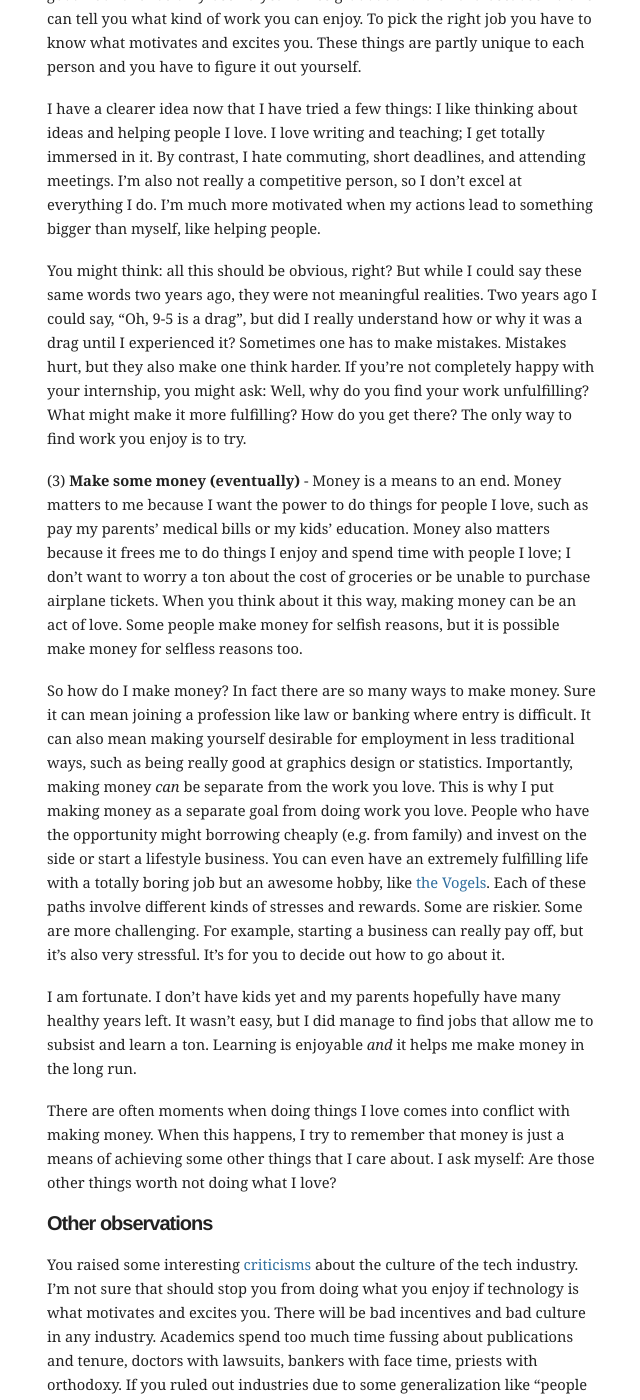
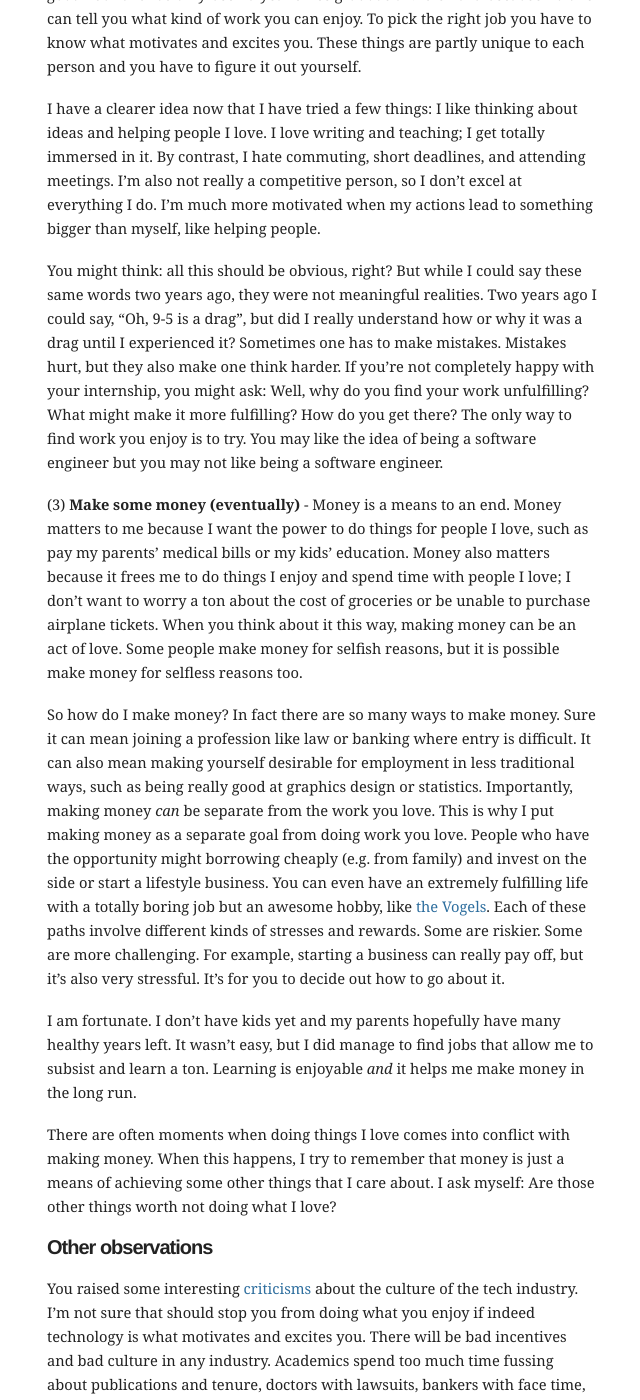
Before and after one commit to mbwong/mbwong.github.com, a Jekyll site: the page built from _posts/2013-06-16-entering-adulthood.md, in a window 1280 px wide and 1400 px high, scrolled down 862 px. Shown: the whole window, without its empty margins (303-943 px from the left). Built offline with Jekyll 4.4.1, drawn with Linux system fonts in a browser that asks for light colours; some of the changed text lies outside the part shown.

Commit message:
Update 2013-06-16-entering-adulthood.md

```diff
--- a/_posts/2013-06-16-entering-adulthood.md
+++ b/_posts/2013-06-16-entering-adulthood.md
@@ -31,7 +31,7 @@ I cannot claim to have any more experience than you, but perhaps I have gained f
 
 I have a clearer idea now that I have tried a few things: I like thinking about ideas and helping people I love. I love writing and teaching; I get totally immersed in it. By contrast, I hate commuting, short deadlines, and attending meetings. I'm also not really a competitive person, so I don't excel at everything I do. I'm much more motivated when my actions lead to something bigger than myself, like helping people.
 
-You might think: all this should be obvious, right? But while I could say these same words two years ago, they were not meaningful realities. Two years ago I could say, "Oh, 9-5 is a drag", but did I really understand how or why it was a drag until I experienced it? Sometimes one has to make mistakes. Mistakes hurt, but they also make one think harder. If you're not completely happy with your internship, you might ask: Well, why do you find your work unfulfilling? What might make it more fulfilling? How do you get there? The only way to find work you enjoy is to try.
+You might think: all this should be obvious, right? But while I could say these same words two years ago, they were not meaningful realities. Two years ago I could say, "Oh, 9-5 is a drag", but did I really understand how or why it was a drag until I experienced it? Sometimes one has to make mistakes. Mistakes hurt, but they also make one think harder. If you're not completely happy with your internship, you might ask: Well, why do you find your work unfulfilling? What might make it more fulfilling? How do you get there? The only way to find work you enjoy is to try. You may like the idea of being a software engineer but you may not like being a software engineer.
 
 (3) **Make some money (eventually)** - Money is a means to an end. Money matters to me because I want the power to do things for people I love, such as pay my parents' medical bills or my kids' education. Money also matters because it frees me to do things I enjoy and spend time with people I love; I don't want to worry a ton about the cost of groceries or be unable to purchase airplane tickets. When you think about it this way, making money can be an act of love. Some people make money for selfish reasons, but it is possible make money for selfless reasons too.
 
@@ -45,7 +45,7 @@ There are often moments when doing things I love comes into conflict with making
 
 ## Other observations
 
-You raised some interesting [criticisms][mit] about the culture of the tech industry. I'm not sure that should stop you from doing what you enjoy if technology is what motivates and excites you. There will be bad incentives and bad culture in any industry. Academics spend too much time fussing about publications and tenure, doctors with lawsuits, bankers with face time, priests with orthodoxy. If you ruled out industries due to some generalization like "people in tech aren't tackling meaningful questions", soon there won't be any industries that you can work in.
+You raised some interesting [criticisms][mit] about the culture of the tech industry. I'm not sure that should stop you from doing what you enjoy if indeed technology is what motivates and excites you. There will be bad incentives and bad culture in any industry. Academics spend too much time fussing about publications and tenure, doctors with lawsuits, bankers with face time, priests with orthodoxy. If you ruled out industries due to some generalization like "people in tech aren't tackling meaningful questions", soon there won't be any industries that you can work in.
 
 [mit]: http://miter.mit.edu/the-unexotic-underclass/
 
```
